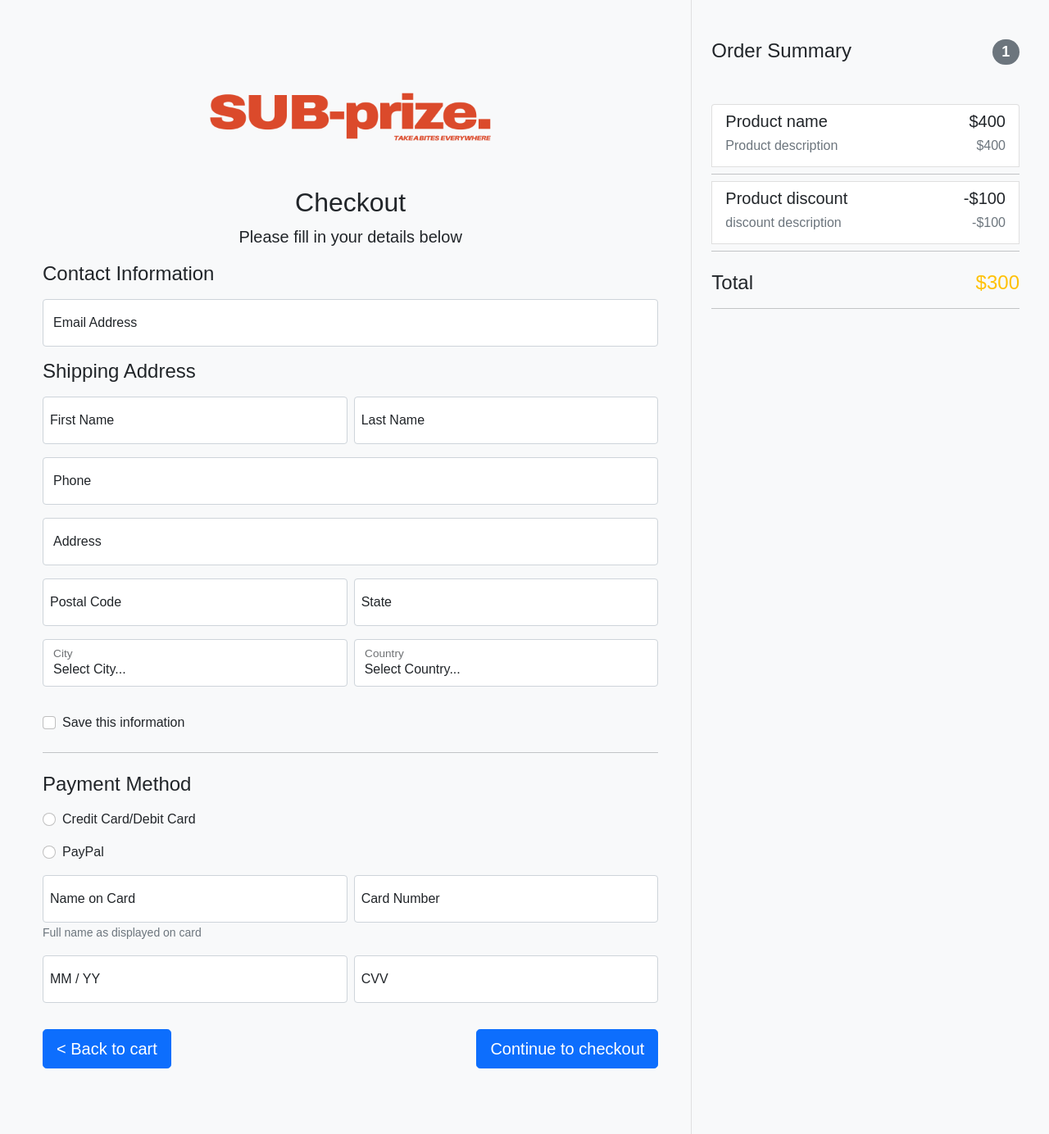
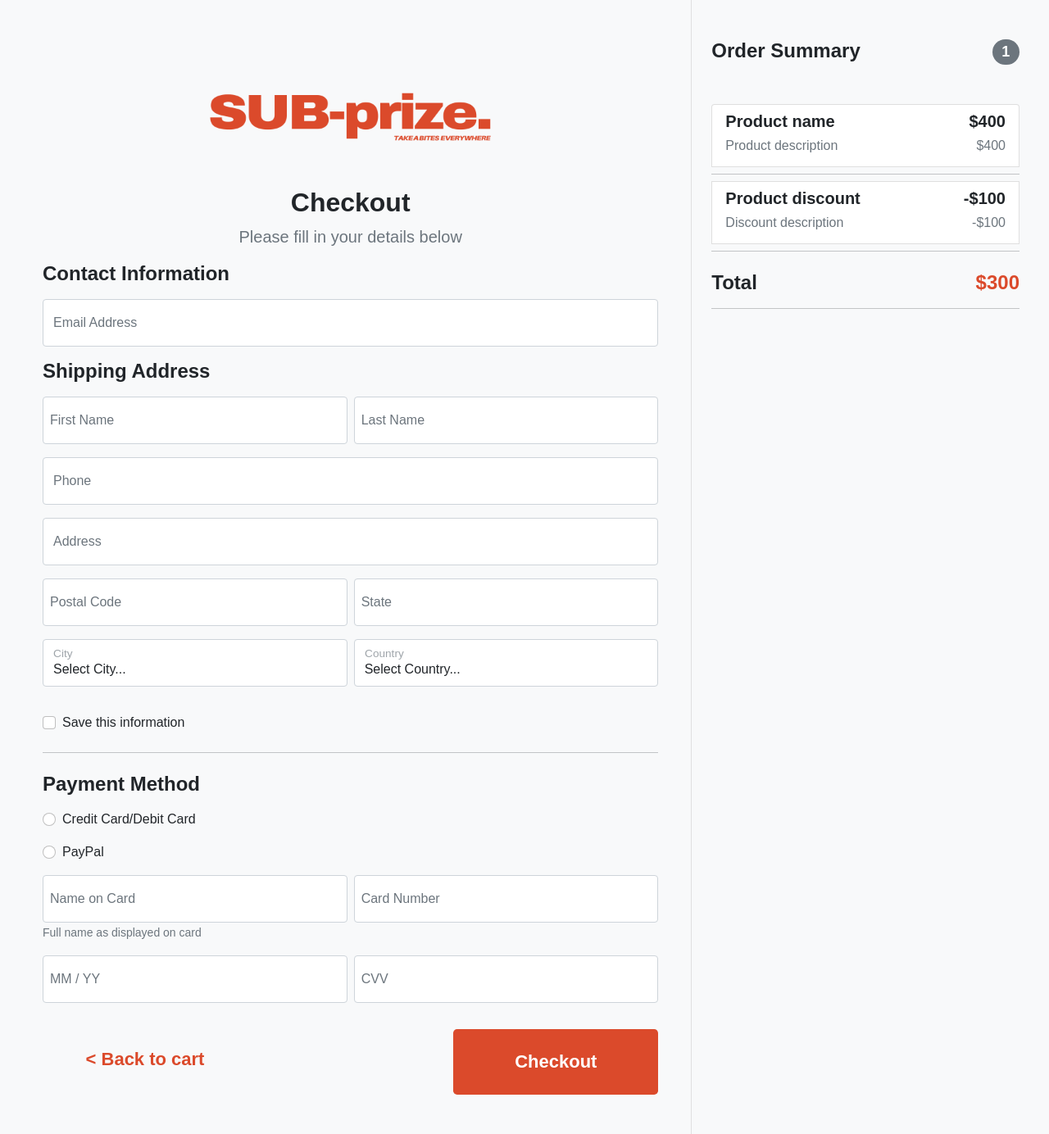
Before and after one commit to junhubdotcom/webpro2024, a PHP site: page /summary.html in a window 1280 px wide. Shown: the whole page at 82% size. Run offline with PHP 8.4, Linux system fonts and the light colour scheme; some libraries are stand-ins or nearby versions.

Commit message:
summary 80%

```diff
--- a/css/checkout.css
+++ b/css/checkout.css
@@ -31,3 +31,87 @@ body {
     height: 100vh;
     overflow: hidden;
 }
+
+h2 ,h4 {
+    font-weight: 800;
+}
+
+h5{
+    font-weight: 600;
+}
+
+oran{
+    color: #DB4A2B;
+}
+
+.btn1{
+    padding: 20px 20px;
+    text-align: center;
+    border: none;
+    background: none;
+    border-radius: 4;
+    height: 80px;
+    width: 250px;
+    text-decoration: none;
+    font-size: 22px;
+    font-weight: 900;
+    color:#DB4A2B;
+}
+
+.btn1:hover {
+    border:1px solid #dde4ea;
+    background:#dde4ea;
+    color:#DB4A2B;
+    box-shadow: 0px 4px 15px rgba(0, 0, 0, 0.2);
+}
+
+.btn2{
+    padding: 20px 20px;
+    text-align: center;
+    border: none;
+    background: #DB4A2B;
+    border-radius: 4;
+    height: 80px;
+    width: 250px;
+    text-decoration: none;
+    font-size: 22px;
+    font-weight: 900;
+    color:white;
+}
+
+.btn2:hover {
+    border:1px solid #DB4A2B;
+    background:#DB4A2B;
+    color:white;
+    box-shadow: 0px 4px 15px rgba(0, 0, 0, 0.2);
+}
+
+@media print{
+    body * {
+        display: none;
+    }
+    #SUM, #SUM *{
+        display: block;
+
+    }
+}
+
+.printButton button{
+    padding: 10px 20px;
+    margin-top: 50px;
+    border:1px solid #0d273c;
+    background:#0d273c;
+    border-radius: 4;
+    height: 80px;
+    width: 250px;
+    font-size: 22px;
+    font-weight: 900;
+    color:#fff;
+    position: center;
+}
+
+
+.printButton button:hover {
+    border:1px solid #0a4778;
+    background:#0a4778;
+}
--- a/index.html
+++ b/index.html
@@ -83,10 +83,6 @@
                     looking to expand your palate or just someone who loves trying new things, Surprize
                         Box has something for you. Sign up today and start your snacking adventure!</p>
                 <a href = "subscription.html"><button class = 'btn btn-outline-secondary btn-lg'>Subscribe Now!</button></a>
-            </div>
-            <div class="col-md-6 col-xs-12 aboutUsImg text-center">
-                <img src="images/person1.png">
-
             </div>
         </div>
     </div>
--- a/summary.html
+++ b/summary.html
@@ -24,7 +24,7 @@
             <div class="text-center">
                 <img class="mx-auto" src ="images/oLogo.png" width="360" height="180">
                 <h2>Checkout</h2>
-                <p class="lead">Please fill in your details below</p>
+                <p class="lead text-muted">Please fill in your details below</p>
             </div>
 
             <form action="order_confirmation.php" method="POST">
@@ -33,7 +33,7 @@
 
                 <div class="form-floating col-12 mt-3">
                     <input id="email" name="email" type="email" class="form-control" placeholder="Email Address" >
-                    <label for="email" class="form-label">Email Address</label>
+                    <label for="email" class="form-label text-muted">Email Address</label>
                     <div class="invalid-feedback">Please enter a valid email address</div>
                 </div>
 
@@ -42,36 +42,36 @@
                 <div class="row g-2">
                     <div class="form-floating col-sm-6 mb-3">
                         <input id="firstName" name="firstName" type="text" class="form-control" placeholder="First Name" >
-                        <label for="firstName" class="form-label">First Name</label>
+                        <label for="firstName" class="form-label text-muted">First Name</label>
                         <div class="invalid-feedback">Please enter your first name</div>
                     </div>
                     <div class="form-floating col-sm-6 mb-3">
                         <input id="lastName" name="lastName" type="text" class="form-control" placeholder="Last Name" >
-                        <label for="lastName" class="form-label">Last Name</label>
+                        <label for="lastName" class="form-label text-muted">Last Name</label>
                         <div class="invalid-feedback">Please enter your last name</div>
                     </div>
                 </div>
 
                 <div class = "form-floating col-12 mb-3">
                     <input id="phone" name="phone" type="text" class="form-control" placeholder="Phone" >
-                    <label for="phone" class="form-label">Phone</label>
+                    <label for="phone" class="form-label text-muted">Phone</label>
                 </div>
 
                 <div class = "form-floating col-12 mb-3">
                     <input id="address" name="address" type="text" class="form-control" placeholder="Address" >
-                    <label for="address" class="form-label">Address</label>
+                    <label for="address" class="form-label text-muted">Address</label>
                 </div>
 
                 <div class="row g-2">
                     <div class="form-floating col-sm-6 mb-3">
                         <input id="postalCode" name="postalCode" type="text" class="form-control" placeholder="Postal Code" >
-                        <label for="postalCode" class="form-label">Postal Code</label>
+                        <label for="postalCode" class="form-label text-muted">Postal Code</label>
                         <div class="invalid-feedback">Please enter your postal code</div>
                     </div>
 
                     <div class="form-floating col-sm-6 mb-3">
                         <input id="state" name="state" type="text" class="form-control" placeholder="State" >
-                        <label for="state" class="form-label">State</label>
+                        <label for="state" class="form-label text-muted">State</label>
                         <div class="invalid-feedback">Please enter your state</div>
                     </div>
                 </div>
@@ -86,7 +86,7 @@
                                 <option value="Selangor">Selangor</option>
                                 <option value="Kuala Lumpur">Kuala Lumpur</option>
                             </select>
-                            <label for="city" class="form-label">City</label>
+                            <label for="city" class="form-label text-muted">City</label>
                             <div class="invalid-feedback">Please enter your city</div>
                         </div>
                     </div>
@@ -100,7 +100,7 @@
                                 <option value="Japan">Japan</option>
                                 <option value="Korea">Korea</option>
                             </select>
-                            <label for="country" class="form-label">Country</label>
+                            <label for="country" class="form-label text-muted">Country</label>
                             <div class="invalid-feedback">Please enter your Country</div>
                         </div>
                     </div>
@@ -127,33 +127,33 @@
                 <div class="row g-2">
                     <div class="form-floating col-sm-6 mb-3">
                         <input id="cardName" name="cardName" type="text" class="form-control" placeholder="Name on Card" >
-                        <label for="cardName" class="form-label">Name on Card</label>
+                        <label for="cardName" class="form-label text-muted">Name on Card</label>
                         <small class="text-muted">Full name as displayed on card</small>
                     </div>
 
                     <div class="form-floating col-sm-6 mb-3">
                         <input id="cardNo" name="cardNo" type="text" class="form-control" placeholder="Card Number" >
-                        <label for="cardNo" class="form-label">Card Number</label>
+                        <label for="cardNo" class="form-label text-muted">Card Number</label>
                     </div>
                 </div>
 
                 <div class="row g-2 mb-3">
                     <div class="form-floating col-sm-6 mb-3">
                         <input id="expiredDate" name="expiredDate" type="text" class="form-control" placeholder="MM / YY" >
-                        <label for="expiredDate" class="form-label">MM / YY</label>
+                        <label for="expiredDate" class="form-label text-muted">MM / YY</label>
                         <div class="invalid-feedback">Please enter your card expired date</div>
                     </div>
 
                     <div class="form-floating col-sm-6 mb-3">
                         <input id="cardVerification" name="cardVerification" type="text" class="form-control" placeholder="CVV" >
-                        <label for="cardVerification" class="form-label">CVV</label>
+                        <label for="cardVerification" class="form-label text-muted">CVV</label>
                         <div class="invalid-feedback">Please enter your card verification</div>
                     </div>
                 </div>
 
                 <div class="d-flex justify-content-between algin-items-center">
-                    <a href="subscription.html"><button class="btn btn-primary btn-lg">&lt; Back to cart</button></a>
-                    <button class="btn btn-primary btn-lg" type="submit">Continue to checkout</button>
+                    <a href="subscription.html" class="btn1 btn-primary btn-lg">&lt; Back to cart</a>
+                    <button class="btn2 btn-primary btn-lg" type="submit">Checkout</button>
                 </div>
 
 
@@ -185,7 +185,7 @@
                             <h5><span>-$100</span></h5>
                         </div>
                         <div class="ml-5 d-flex justify-content-between">
-                            <h6><span class="text-muted">discount description</span></h6>
+                            <h6><span class="text-muted">Discount description</span></h6>
                             <h6><span class="text-muted">-$100  </span></h6>
                         </div>
                     </li>
@@ -193,7 +193,7 @@
                 </ul>
                 <div class="d-flex justify-content-between align-item-center">
                     <h4 class="font-weight-bold"><span>Total</span></h4>
-                    <h4 class="font-weight-bold text-warning"><oran>$300</oran></h4>
+                    <h4 class="font-weight-bold"><oran>$300</oran></h4>
                 </div>
                 <hr class="my-2">
                 <div class="justify-content-between align-item-center">
```
Also changed, not shown: css/style.css (+20 -25 lines), order_confirmation.php (+20 -3 lines).
